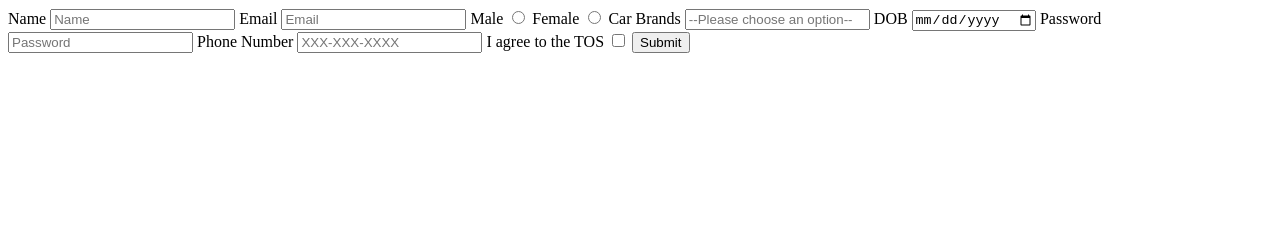
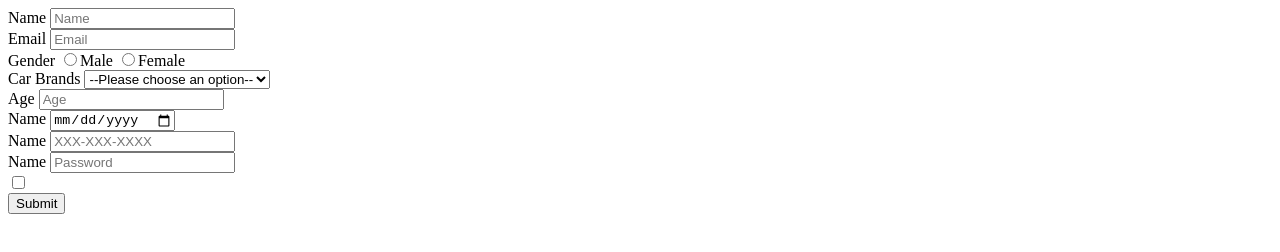
Before and after one commit to acciojob/signup-form-car-Snoopyh34d, a website: page main.html in a window 1280 px wide. Drawn offline with Linux system fonts and the light colour scheme.

Commit message:
created a submission

```diff
--- a/main.html
+++ b/main.html
@@ -6,37 +6,62 @@
     <title>Document</title>
 </head>
 <body>
-    <form action=""method="post">
+    <form action="" method="post">
 
         <label for="name">Name</label>
-        <input type="text" placeholder="Name" id="name" required>
+        <input type="text" name="F_name" id="name" placeholder="Name" required>
+        <br>
 
         <label for="email">Email</label>
-        <input type="email" placeholder="Email" id="email" required>
+        <input type="email" name="Email" id="email" placeholder="Email" required>
+        <br>
 
-        <label for="gender_m">Male</label>
-        <input type="Radio" name="gender" id="gender_m, required">
-
-        <label for="gender_f">Female</label>
-        <input type="Radio" name="gender" id="gender_f," required>
-
-        <label for="name">Car Brands</label>
-        <input type="select" required placeholder="--Please choose an option--" id="cars">
-
-        <label for="date">DOB</label>
-        <input type="date" required placeholder="" id="DOB">
-
-        <label for="password">Password</label>
-        <input type="password" placeholder="Password" id="password" required>
-
-        <label for="tel">Phone Number</label>
-        <input type="tel" placeholder="XXX-XXX-XXXX" id="tel">
-
-        <label for="tos">I agree to the TOS</label >
-        <input type="checkbox" placeholder="" id="tos" required>
+        Gender
+        <input type="radio" name="Gender" id="gender_m" required>Male
+        <input type="radio" name="Gender" id="gender_f" required>Female
+        <br>
 
 
-        <input type="submit"value="Submit">
+        <label for="car">Car Brands</label>
+        <select name="brand" id="cars"  required>
+            <option value="" disabled selected>--Please choose an option--</option>
+            <option value="aston martin">Aston Martin</option>
+            <option value="bmw">BMW</option>
+            <option value="mercedes">Mercedes</option>
+            <option value="audi">Audi</option>
+        </select>
+        <br>
+
+        <label for="age">Age</label>
+        <input type="number" name="Age" id="age" placeholder="Age" required>
+        <br>
+
+
+        <label for="dob">Name</label>
+        <input type="date" name="DOB" id="dob" placeholder="" required>
+        <br>
+
+
+        <label for="tel">Name</label>
+        <input type="tel" name="phone" id="tel" placeholder="XXX-XXX-XXXX" >
+        <br>
+
+
+        <label for="password">Name</label>
+        <input type="password" name="Password" id="password" placeholder="Password" required>
+        <br>
+
+        <input type="checkbox" name="Checkbox" id="tos" required>
+        <br>
+
+        <input type="button" value="Submit">
+        <br>
+
+
+
+
+
+
     </form>
 </body>
 </html>
```
